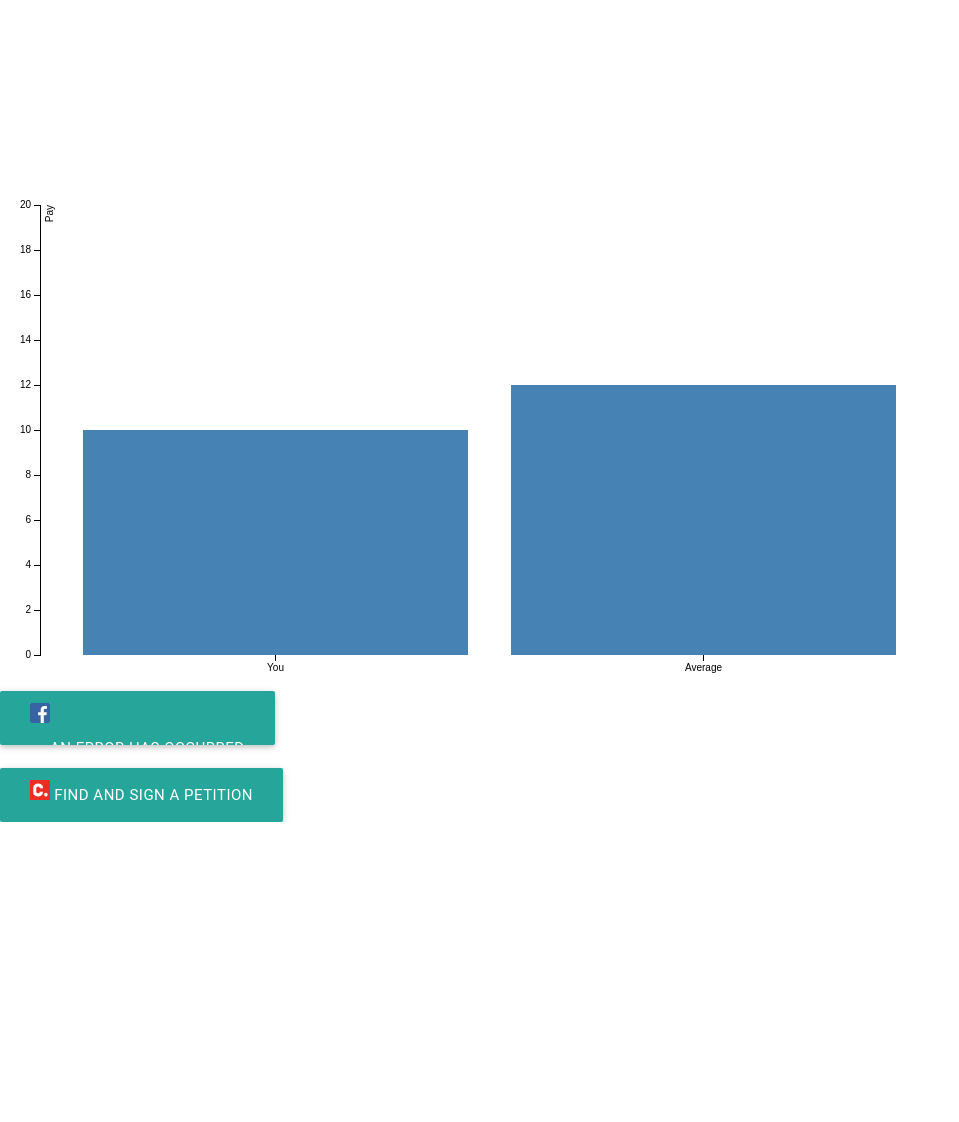
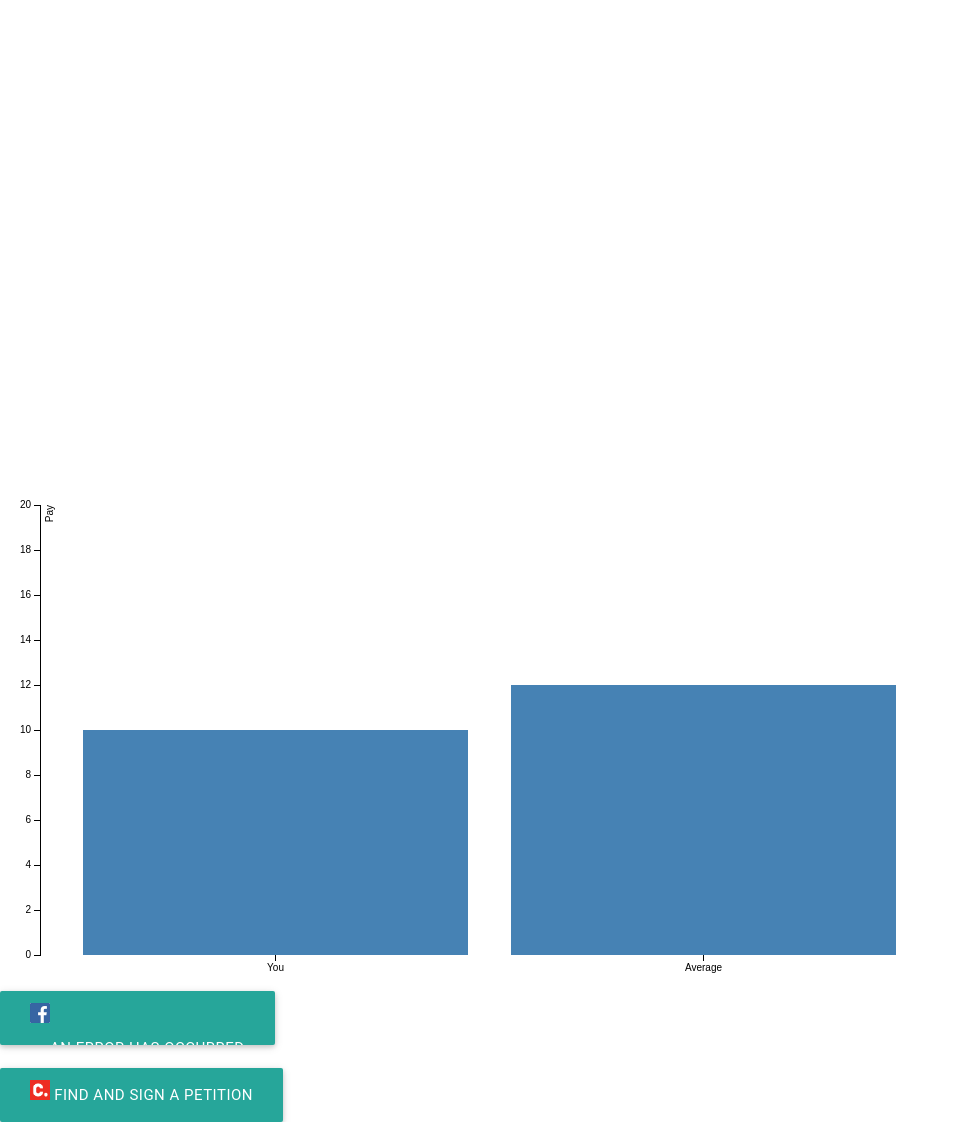
Before and after one commit to bayeshack2016/OpenLabor, a Flask app: template app/templates/surface_relevance.html in a window 1280 px wide. Shown: the part 138-1260 px from the top of the page, without its empty margins (0-959 px from the left). Before the commit the page ends 960 px from the top, so only its background shows below. Run offline with Flask 2, Linux system fonts and the light colour scheme; the template is opened without the code that fills it, so the values that code supplies are empty; some web fonts are replaced.

Commit message:
asdlfkjdf

```diff
--- a/app/templates/surface_relevance.html
+++ b/app/templates/surface_relevance.html
@@ -8,7 +8,7 @@
   </head>
 
   <body>
-<div id="container" style="position: relative; width: 500px; height: 300px;"></div>
+<div id="container" style="position: relative; width: 1000px; height: 600px;"></div>
 
   <br>
 
```
